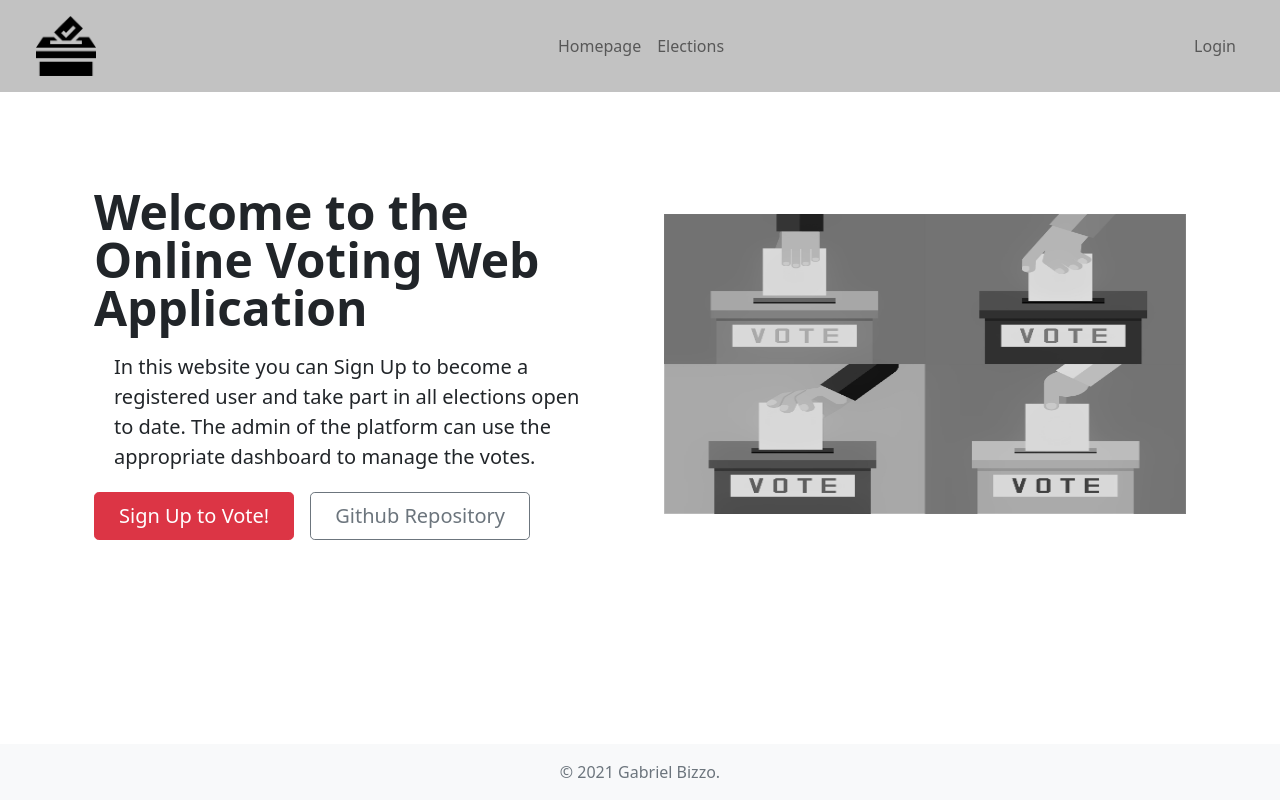
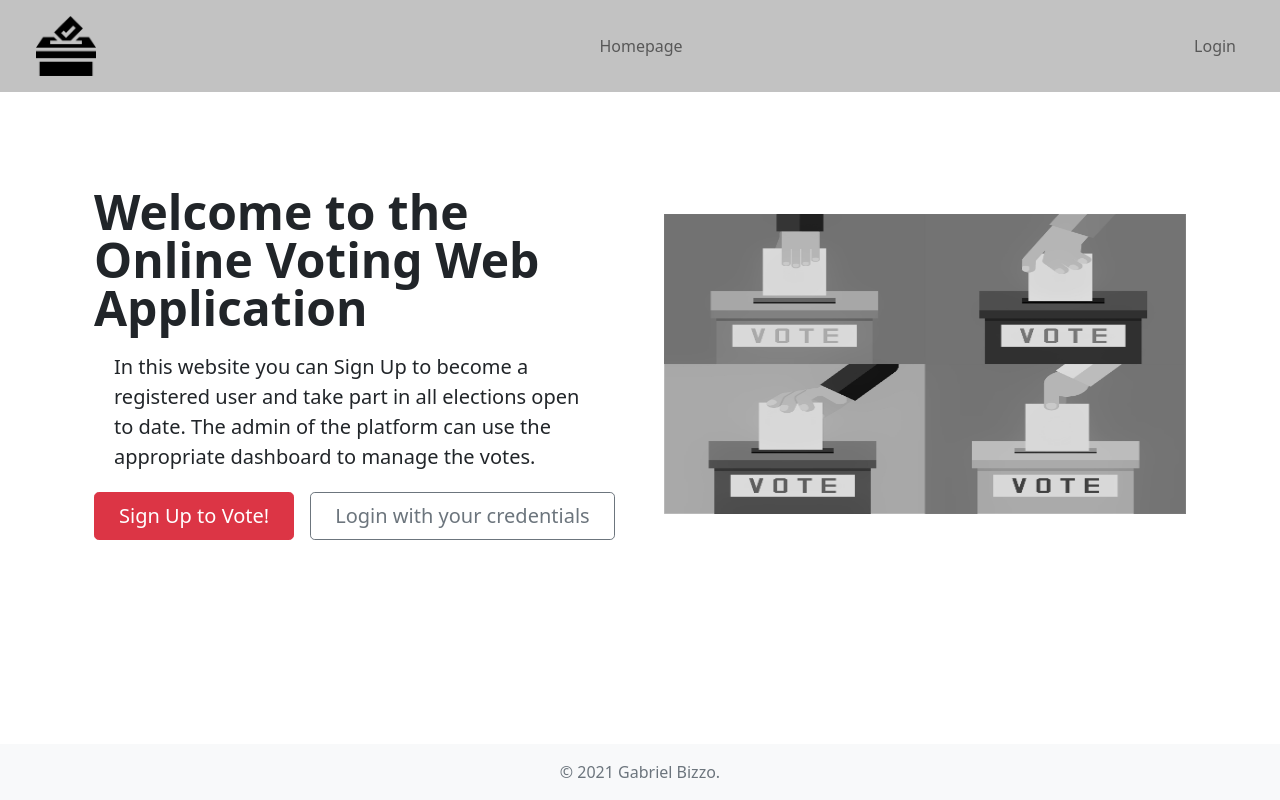
Before and after one commit to killbizz/Online-Voting-Angular-FE, an Angular app: page / in a window 1280 px wide. Built offline with nearby package versions, Linux system fonts and the light colour scheme.

Commit message:
fix vari

```diff
--- a/src/app/admin-dashboard/admin-dashboard.component.html
+++ b/src/app/admin-dashboard/admin-dashboard.component.html
@@ -1,5 +1,5 @@
 <div class="container col-xxl-8 px-2 py-5">
-    <h1 class="text-center my-4">Admin Dashboard</h1>
+    <h1 class="text-center mb-4">Admin Dashboard</h1>
     <app-admin-new-election></app-admin-new-election>
     <app-admin-election-list></app-admin-election-list>
 </div>
--- a/src/app/admin-new-election/admin-new-election.component.html
+++ b/src/app/admin-new-election/admin-new-election.component.html
@@ -1,5 +1,5 @@
 <ngb-accordion
-    class="my-2 mx-auto text-center"
+    class="my-4 mx-auto text-center"
     #myaccordion="ngbAccordion"
     activeIds="panelTwo"
     type="'secondary'"
--- a/src/app/app.module.ts
+++ b/src/app/app.module.ts
@@ -17,6 +17,7 @@ import { AdminDashboardComponent } from './admin-dashboard/admin-dashboard.compo
 import { AdminNewElectionComponent } from './admin-new-election/admin-new-election.component';
 import { AdminElectionListComponent } from './admin-election-list/admin-election-list.component';
 import { ElectionService } from './services/election.service';
+import { AdminElectionDetailComponent } from './admin-election-detail/admin-election-detail.component';
 
 @NgModule({
   declarations: [
@@ -28,7 +29,8 @@ import { ElectionService } from './services/election.service';
     SignUpComponent,
     AdminDashboardComponent,
     AdminNewElectionComponent,
-    AdminElectionListComponent
+    AdminElectionListComponent,
+    AdminElectionDetailComponent
   ],
   imports: [
     BrowserModule,
--- a/src/app/homepage/homepage.component.html
+++ b/src/app/homepage/homepage.component.html
@@ -8,7 +8,7 @@
       <p class="lead">In this website you can <b>Sign Up</b> to become a registered user and take part in all <b>elections</b> open to date. The admin of the platform can use the appropriate <b>dashboard</b> to manage the votes.</p>
       <div class="d-grid gap-2 d-md-flex justify-content-md-start">
         <a routerLink="/sign-up"><button type="button" class="btn btn-danger btn-lg px-4 me-md-2">Sign Up to Vote!</button></a>
-        <a href="https://github.com/killbizz/Synthesizers-Showcase-FE" type="button" class="btn btn-outline-secondary btn-lg px-4">Github Repository</a>
+        <a routerLink="/login" type="button" class="btn btn-outline-secondary btn-lg px-4">Login with your credentials</a>
       </div>
     </div>
   </div>
--- a/src/app/navbar/navbar.component.html
+++ b/src/app/navbar/navbar.component.html
@@ -19,10 +19,10 @@
                 <a class="nav-link" href="" routerLink="">Homepage</a>
               </li>
               <li class="nav-item">
-                <a class="nav-link" href="" routerLink="">Elections</a>
+                <a *ngIf="isUserLogged && !isUserAdmin" class="nav-link" href="" routerLink="">Elections</a>
               </li>
               <li class="nav-item">
-                <a  *ngIf="isUserAdmin"class="nav-link" href="" routerLink="dashboard">Dashboard</a>
+                <a  *ngIf="isUserAdmin" class="nav-link" href="" routerLink="dashboard">Dashboard</a>
               </li>
           </ul>
         </div>
--- a/src/app/navbar/navbar.component.ts
+++ b/src/app/navbar/navbar.component.ts
@@ -20,6 +20,7 @@ export class NavbarComponent implements OnInit {
     });
     this.authService.userLoggedOut.subscribe(() => {
       this.isUserLogged = false;
+      this.isUserAdmin = false;
     });
     router.events.forEach((event) => {
       if(event instanceof NavigationEnd) {
```
